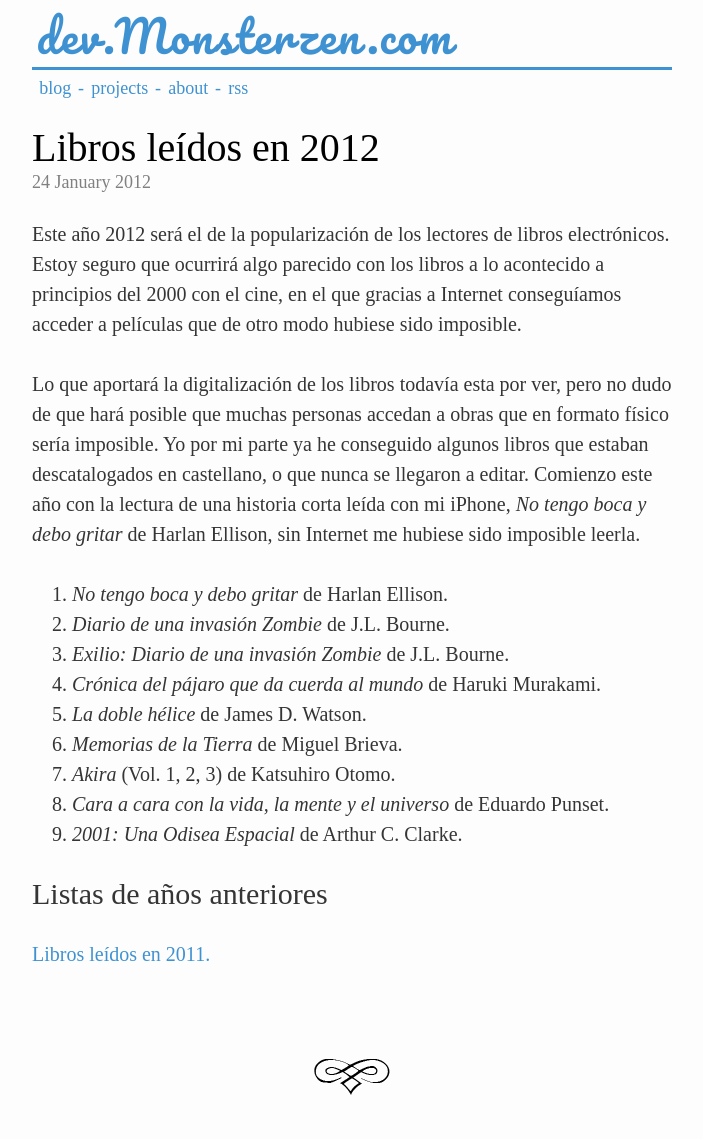
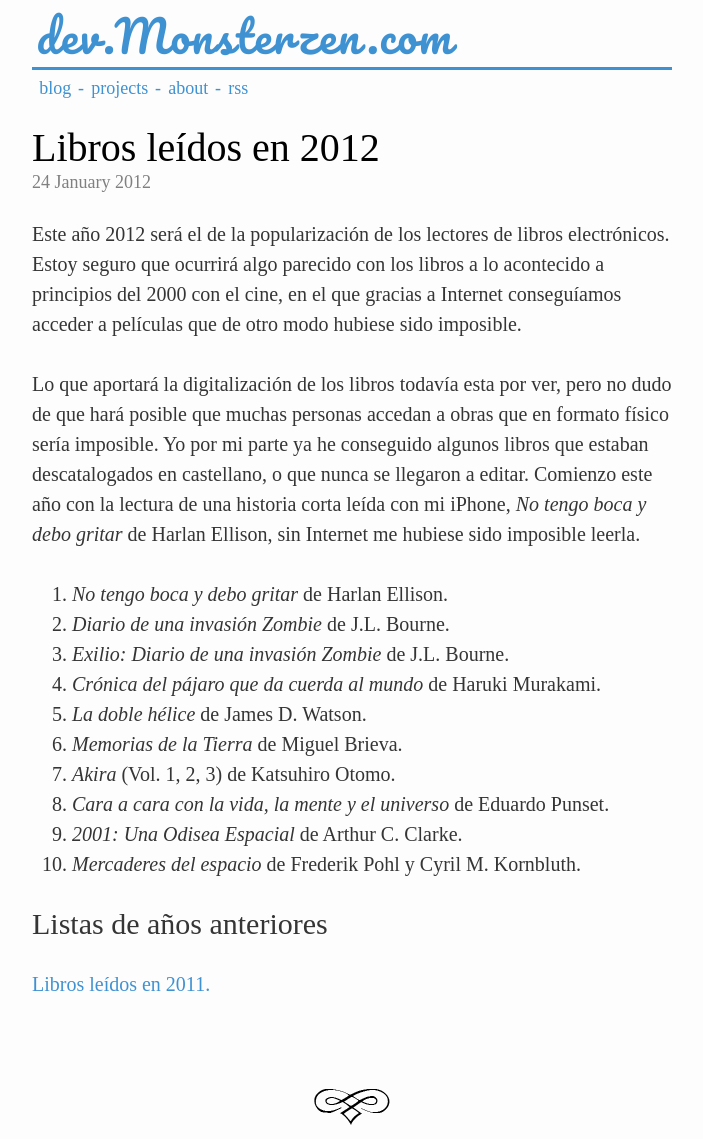
Before and after one commit to jfcalvo/jfcalvo.github.com, a Jekyll site: the page built from _posts/2012-01-24-libros-leidos-en-2012.markdown, in a window 1280 px wide. Shown: the whole page, without its empty margins (288-991 px from the left). Built offline with Jekyll 4.4.1, drawn with Linux system fonts in a browser that asks for light colours; some web fonts are replaced; before the commit the page ends 1109 px from its top, so only the background shows below that.

Commit message:
añadido mercaderes del espacio

```diff
--- a/_posts/2012-01-24-libros-leidos-en-2012.markdown
+++ b/_posts/2012-01-24-libros-leidos-en-2012.markdown
@@ -19,6 +19,8 @@ Lo que aportará la digitalización de los libros todavía esta por ver, pero no
 7. *Akira* (Vol. 1, 2, 3) de Katsuhiro Otomo.
 8. *Cara a cara con la vida, la mente y el universo* de Eduardo Punset.
 9. *2001: Una Odisea Espacial* de Arthur C. Clarke.
+10. *Mercaderes del espacio* de Frederik Pohl y Cyril M. Kornbluth.
+
 
 ## Listas de años anteriores
 
```
